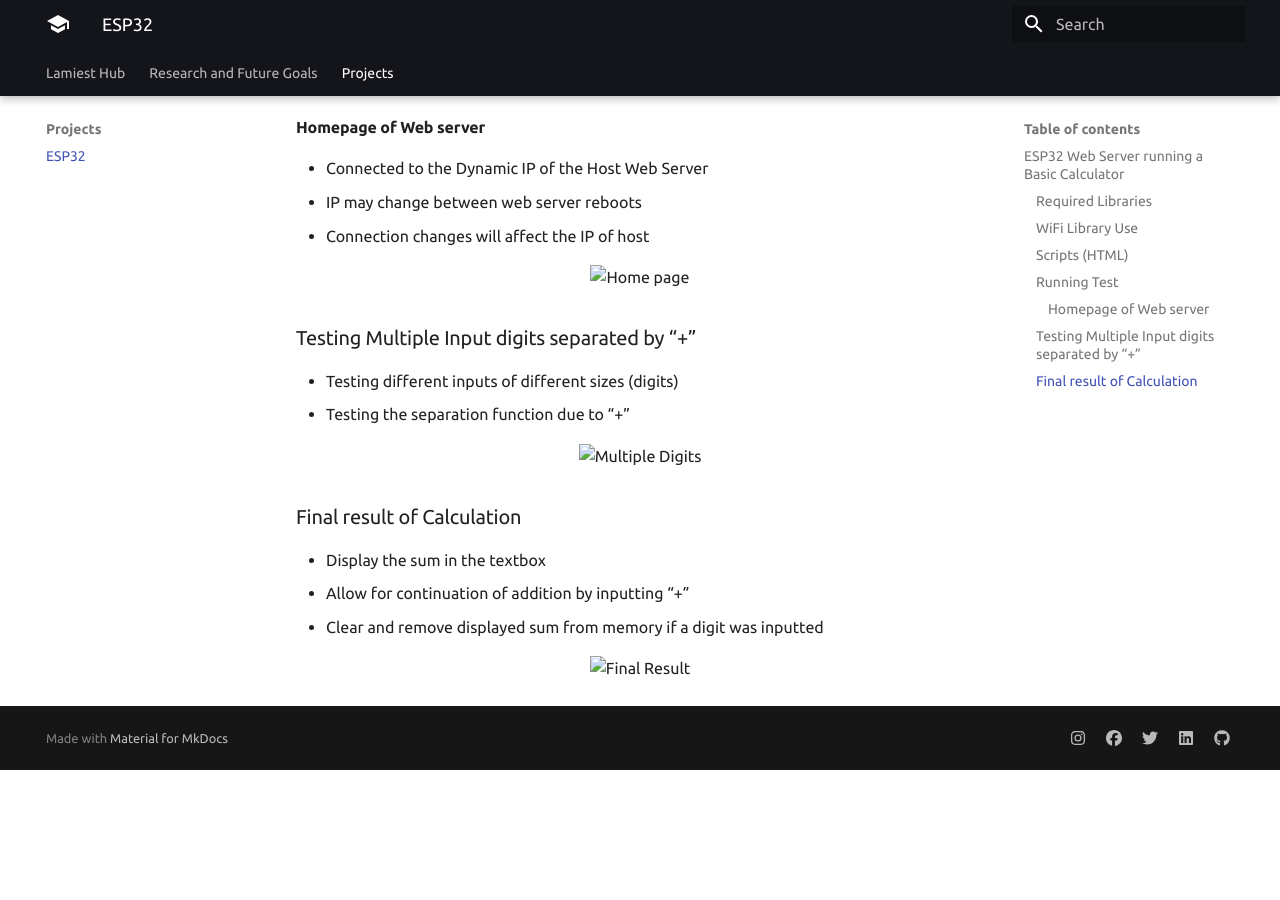
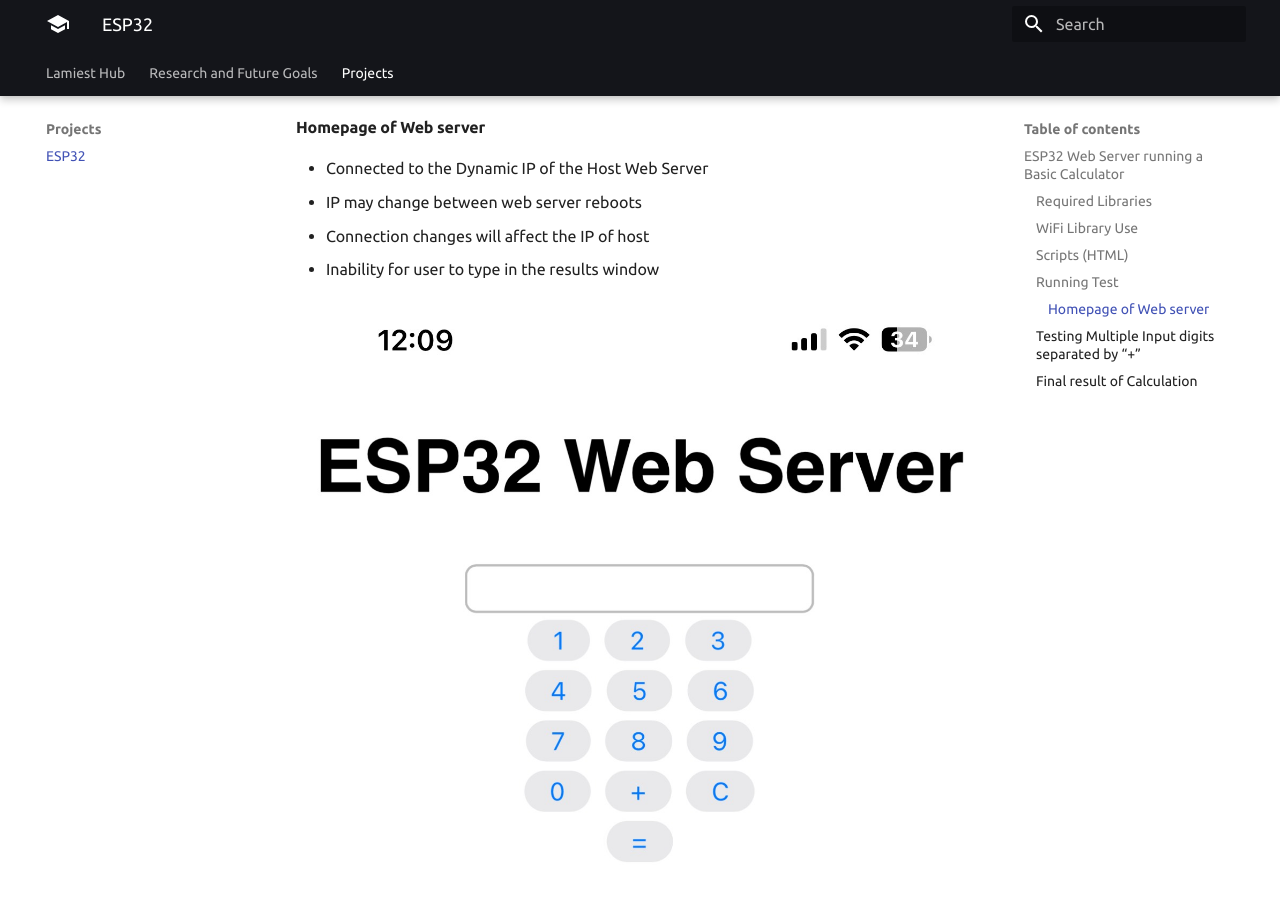
Before and after one commit to lamiest/lamiest.github.io, an MkDocs documentation site: the page built from docs/Projects/ESP32.md, in a window 1280 px wide and 900 px high, scrolled down 1936 px. Built offline with MkDocs 1.6.1 and Material for MkDocs 9.7.7, drawn with Linux system fonts in a browser that asks for light colours; before the commit the page ends 2706 px from its top, so only the background shows below that.

Commit message:
Updated ESP32

```diff
--- a/docs/Projects/ESP32.md
+++ b/docs/Projects/ESP32.md
@@ -63,21 +63,19 @@
 - Connected to the Dynamic IP of the Host Web Server
 - IP may change between web server reboots
 - Connection changes will affect the IP of host
-<div align="center">
-    <img src="../images/Calc1.png" alt="Home page" width="400" height="900">
-</div>
+- Inability for user to type in the results window
+
+![Home Page](../images/Calc1.png)
 
 ### Testing Multiple Input digits separated by "+"
 - Testing different inputs of different sizes (digits)
 - Testing the separation function due to "+"
-<div align="center">
-    <img src="./images/Calc2.png" alt="Multiple Digits" width="400" height="900">
-</div>
+
+![Multiple Digits](../images/Calc2.png)
 
 ### Final result of Calculation
 - Display the sum in the textbox
 - Allow for continuation of addition by inputting "+"
 - Clear and remove displayed sum from memory if a digit was inputted
-<div align="center">
-    <img src="./images/Calc3.png" alt="Final Result" width="400" height="900">
-</div>
+
+![Final Result](../images/Calc3.png)
```
